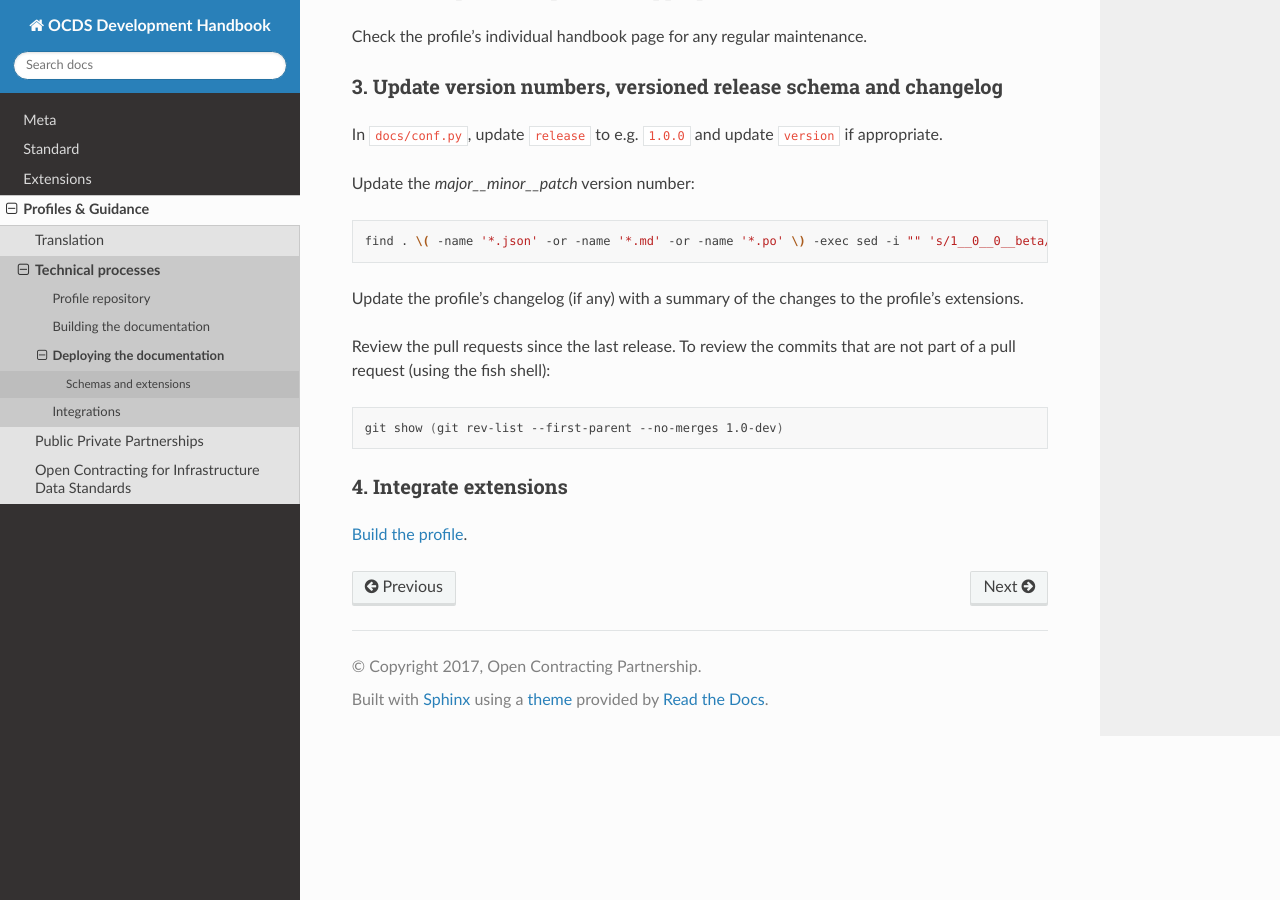
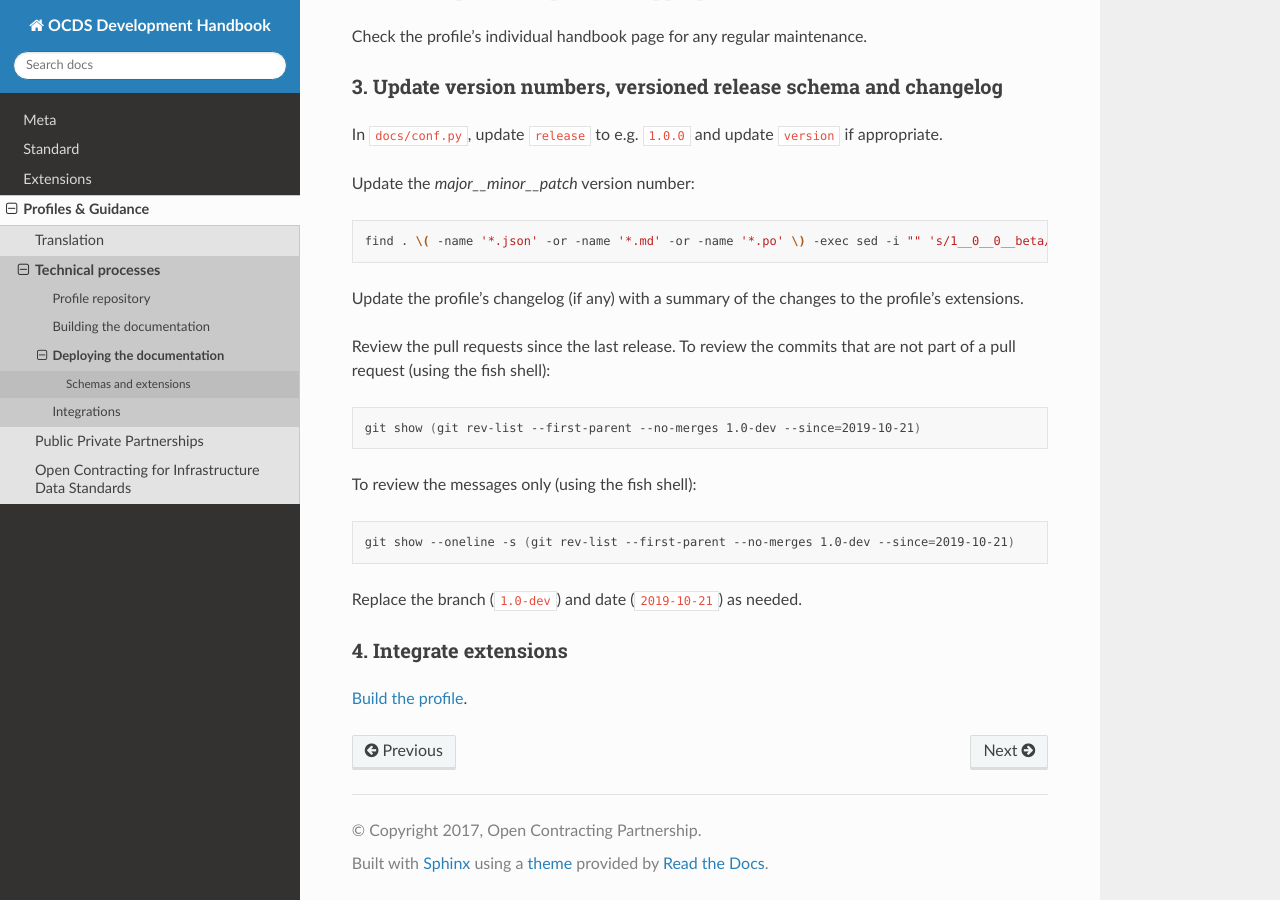
Before and after one commit to open-contracting/standard-development-handbook, a Sphinx documentation site: the page built from docs/profiles/technical/deployment.rst, in a window 1280 px wide and 900 px high, scrolled down 579 px. Built offline with Sphinx 7.4.7 and the Read the Docs theme 2.0.0, drawn with Linux system fonts in a browser that asks for light colours.

Commit message:
profiles: technical: Add tip for changelog

```diff
--- a/docs/profiles/technical/deployment.rst
+++ b/docs/profiles/technical/deployment.rst
@@ -41,7 +41,15 @@ Review the pull requests since the last release. To review the commits that are
 
 .. code-block:: fish
 
-   git show (git rev-list --first-parent --no-merges 1.0-dev)
+   git show (git rev-list --first-parent --no-merges 1.0-dev --since=2019-10-21)
+
+To review the messages only (using the fish shell):
+
+.. code-block:: fish
+
+   git show --oneline -s (git rev-list --first-parent --no-merges 1.0-dev --since=2019-10-21)
+
+Replace the branch (``1.0-dev``) and date (``2019-10-21``) as needed.
 
 4. Integrate extensions
 ~~~~~~~~~~~~~~~~~~~~~~~
```
